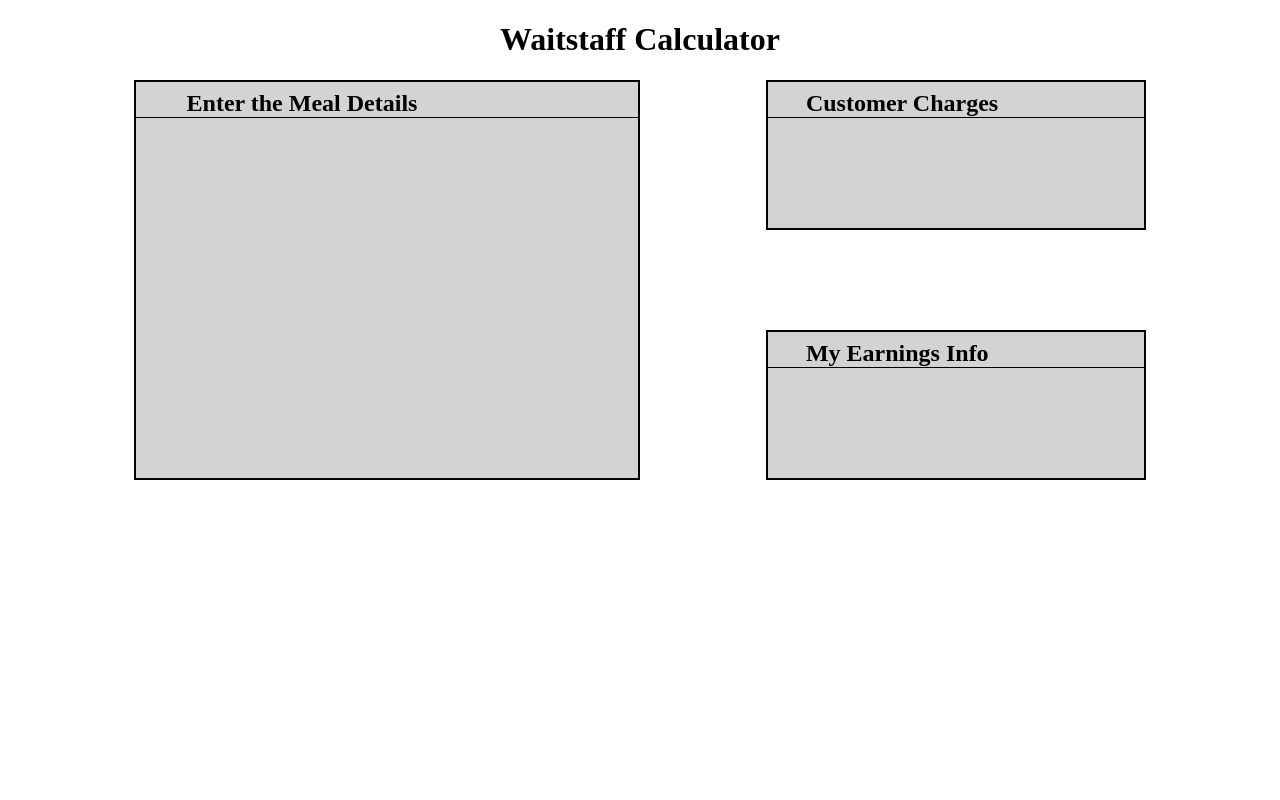
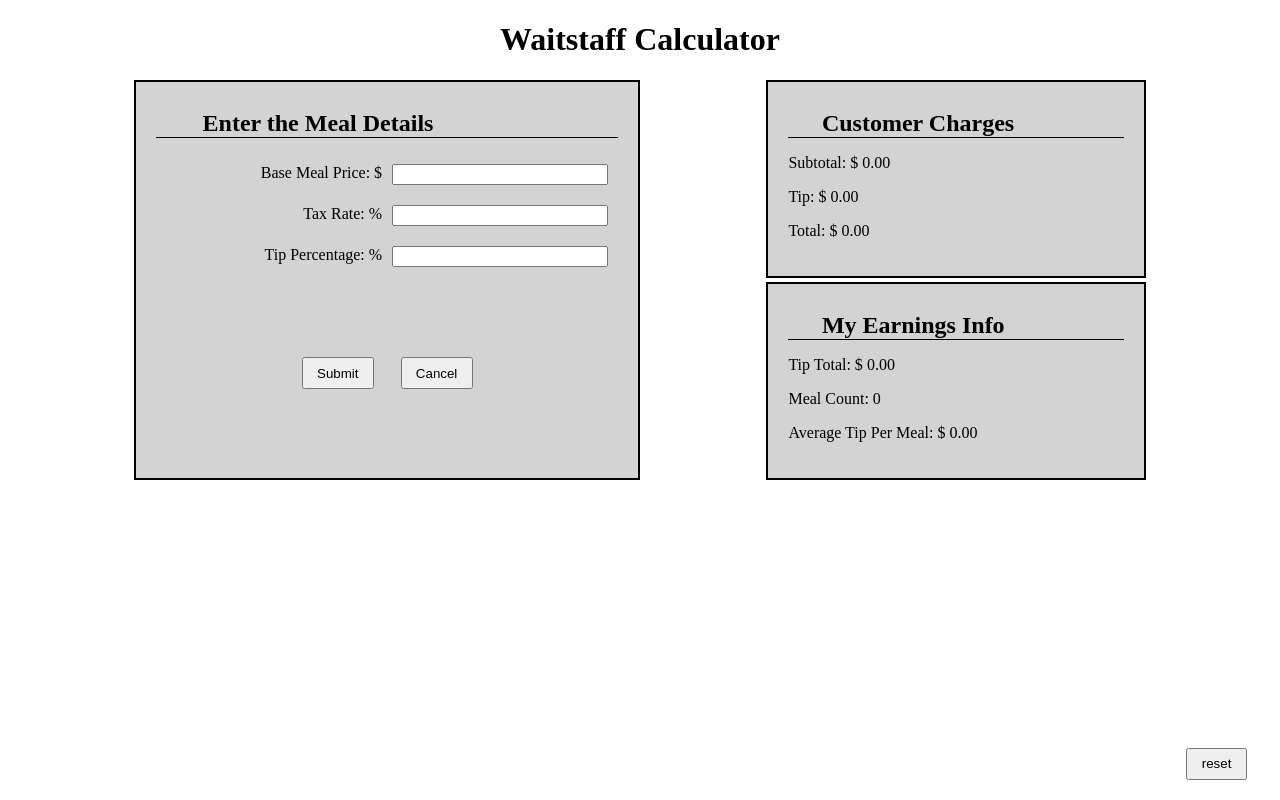
Before and after one commit to djllap/waitstaff, a plain HTML site: page index.html in a window 1280 px wide. Drawn offline with Linux system fonts and the light colour scheme.

Commit message:
completed static wireframe

```diff
--- a/index.html
+++ b/index.html
@@ -12,23 +12,77 @@
     <h1>Waitstaff Calculator</h1>
   </header>
   <div class="content-box">
+
+    <!-- Meal Details Box -->
     <div class="meal-box box">
       <header class="mealbox-header box-header">
         <h2>Enter the Meal Details</h2>
       </header>
+      <form action="submit" id="meal-form" class="meal-form">
+        <div class='form-box'>
+          <div class="form-line">
+            <label for="price">Base Meal Price: $</label>
+            <input type="text" name="price" id="price-input">
+          </div>
+          <div class="form-line">
+            <label for="tax">Tax Rate: %</label>
+            <input type="text" name="tax" id="tax-input">
+          </div>
+          <div class="form-line">
+            <label for="tip">Tip Percentage: %</label>
+            <input type="text" name="tip" id="tip-input">
+          </div>
+
+        </div>
+        <div class="button-group">
+          <button class="btn" type="submit">Submit</button>
+          <button class="btn">Cancel</button>
+        </div>
+
+      </form>
     </div>
+
     <div class = "column-right">
+
+      <!-- Customer Charges Box -->
       <div class="customer-charges-box box">
         <header class="charges-header box-header">
           <h2>Customer Charges</h2>
         </header>
+        <p class="subtotal">
+          <span class="charges-label">Subtotal: $</span>
+          <span class="charges-value">0.00</span>
+        </p>
+        <p class="tip">
+          <span class="charges-label">Tip: $</span>
+          <span class="charges-value">0.00</span>
+        </p>
+        <p class="charges-total">
+          <span class="charges-label">Total: $</span>
+          <span class="charges-value">0.00</span>
+        </p>
       </div>
+
+      <!-- My Earnings Info Box -->
       <div class="earnings-box box">
         <header class="earnings-header box-header">
             <h2>My Earnings Info</h2>
         </header>
+        <p class="tip-total">
+            <span class="tips-label">Tip Total: $</span>
+            <span class="tips-value">0.00</span>
+          </p>
+          <p class="mealcount-total">
+            <span class="tips-label">Meal Count: </span>
+            <span class="tips-value">0</span>
+          </p>
+          <p class="average-tips">
+            <span class="tips-label">Average Tip Per Meal: $</span>
+            <span class="tips-value">0.00</span>
+          </p>
       </div>
     </div>
+    <button class="reset-button btn">reset</button>
   </div>
 
   <script src="scripts.js"></script>
--- a/scripts.js
+++ b/scripts.js
@@ -1 +1,5 @@
 'use strict';
+
+const store = {
+
+}
--- a/styles.css
+++ b/styles.css
@@ -22,12 +22,13 @@
 }
 
 .customer-charges-box, .earnings-box {
-  min-height: 150px;
+  min-height: 175px;
 }
 
 .box {
   background-color: lightgrey;
   border: 2px solid black;
+  padding: 20px;
 }
 
 h1 {
@@ -44,3 +45,42 @@ h2 {
   padding: 0;
   margin: 0
 }
+
+.reset-button {
+  position: absolute;
+  bottom: 20px;
+  right: 20px;
+}
+
+.button-group {
+  margin-top: 5em;
+  display: flex;
+  justify-content: center;
+}
+
+.btn {
+  margin-left: 1em;
+  margin-right: 1em;
+  padding: 0.5em 1em 0.5em 1em;
+}
+
+.form-line {
+  display: flex;
+  justify-content: center;
+  padding: 10px;
+}
+
+.form-box {
+  margin-top: 1em;
+}
+
+label {
+  width: 50%;
+  text-align: right;
+  margin-right: 10px;
+}
+
+input {
+  width: 50%;
+  text-align: left;
+}
```
